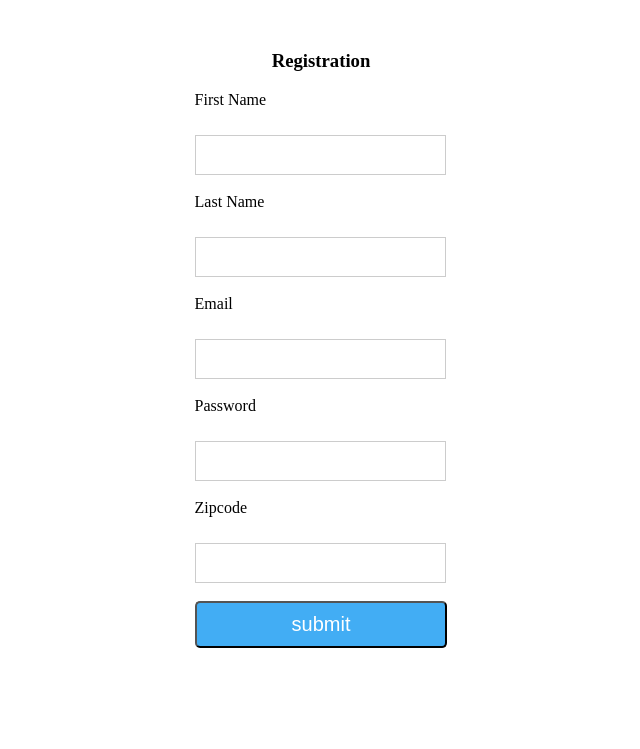
After one commit to slagasaurusRex/IT-310, a PHP site: page /registration.php in a window 1280 px wide. The commit adds this page. Shown: the top 749 px of the page, without its empty margins (319-959 px from the left). Run offline with PHP 8.4, Linux system fonts and the light colour scheme; some web fonts are replaced.

Commit message:
added registration page

```diff
--- a/index.php
+++ b/index.php
@@ -23,6 +23,7 @@ header("location: home.php");
 <input name="submit" type="submit" value=" Login ">
 <span><?php echo $error; ?></span>
 </form>
+<input type="submit" value=" Register " onClick="window.location = 'registration.php';">
 </div>
 <div id="updates">
 <h3>Recent Updates</h3>
--- /dev/null
+++ b/registration.php
@@ -0,0 +1,24 @@
+<html>
+  <head>
+    <title>Registration</title>
+    <link rel="stylesheet" type="text/css" href="style.css">
+  </head>
+  <body>
+    <div id="register">
+      <form action="" method="post">
+        <center><h3>Registration</h3></center>
+        First Name<br><br>
+        <input type="text" name="firstName"><br><br>
+        Last Name<br><br>
+        <input type="text" name="lastName"><br><br>
+        Email<br><br>
+        <input type="text" name="email"><br><br>
+        Password<br><br>
+        <input type="text" name="password"><br><br>
+        Zipcode<br><br>
+        <input type="text" name="zipcode"><br><br>
+        <input type="submit" value="submit"/>
+      </form>
+    </div>
+  </body>
+</html>
--- a/style.css
+++ b/style.css
@@ -22,6 +22,11 @@ CSS Settings For HTML Div ExactCenter
 width:960px;
 margin:50px auto;
 font-family:raleway
+}
+#register {
+width: 20%;
+margin:50px auto;
+font-family: raleway;
 }
 span {
 color:red
```
